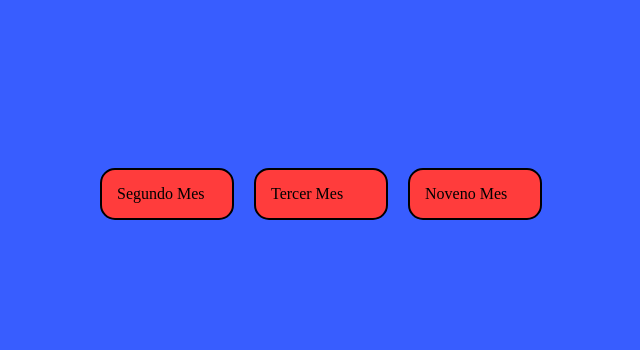
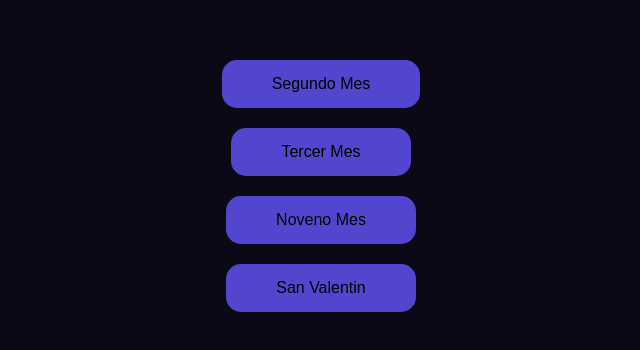
Before and after one commit to JhoJan206/Adana, a plain HTML site: page index.html in a window 1280 px wide. Shown: the part 214-564 px from the top of the page, without its empty margins (319-959 px from the left). Drawn offline with Linux system fonts and the light colour scheme.

Commit message:
Solucion menu

```diff
--- a/index.html
+++ b/index.html
@@ -2,7 +2,7 @@
 <html lang="en" >
 <head>
   <meta charset="UTF-8">
-  <title>heart letter by alexx_deev</title>
+  <title>&lt;UwU3</title>
   <link rel="stylesheet" href="./style.css">
 </head>
 <body>
@@ -11,6 +11,7 @@
     <a href="/segundoMes/segundomes.html">Segundo Mes</a>
     <a href="/tercerMes/tercermes.html">Tercer Mes</a>
     <a href="/NovenoMes/NovenoMes.html">Noveno Mes</a>
+    <a href="/sanValentin/sanValentin.html">San Valentin</a>
   </div>
 
 </body>
--- a/style.css
+++ b/style.css
@@ -1,8 +1,20 @@
-body {
-  background-color: #385dff;
+:root{
+  --text: #e2e0f0;
+  --background: #0b0916;
+  --primary: #a29ddb;
+  --secondary: #2e267d;
+  --accent: #5246cf;
+  --love: #fa5252;
 }
-.menu {
+body{
+  margin: 0;
+  padding: 0;
+  background-color: var(--background);
+  font-family: sans-serif;
+}
+.menu{
   display: flex;
+  flex-direction: column;
   justify-content: center;
   align-items: center;
   height: 100vh;
@@ -11,11 +23,9 @@ body {
   text-decoration: none;
   color: rgb(0, 0, 0);
   margin: 10px;
-  background-color: rgb(255, 60, 60);
-  padding: 15px;
-  border: solid 2px #000000 ;
+  background-color: var(--accent);
+  padding: 15px 50px;
   border-radius: 15px;
-  width: 100px;
 }
 .menu a:hover{
   background-color: rgb(65, 65, 252);
```
Also changed, not shown: sanValentin/sanValentinRuleta.html (+4 -15 lines), segundoMes/segundomes.html (+4 -4 lines), segundoMes/segundomes.js (+12 -15 lines).
